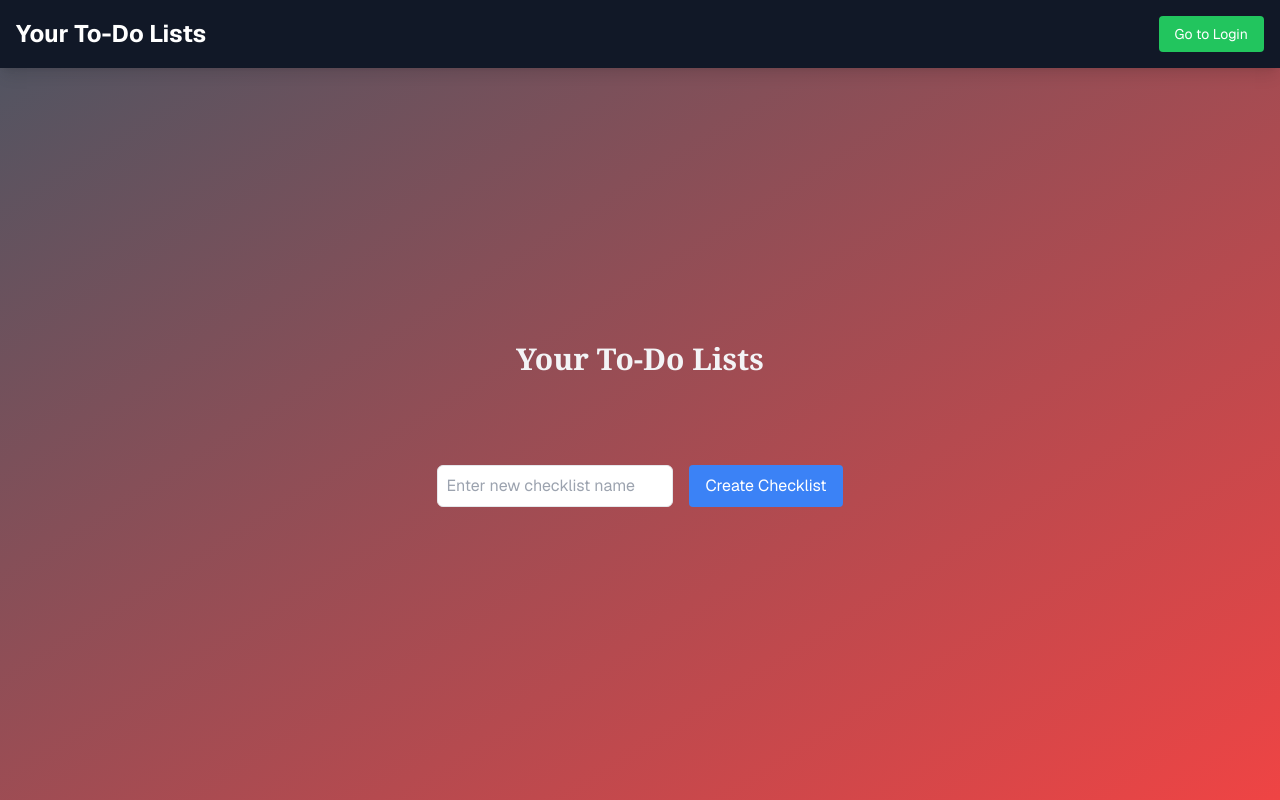
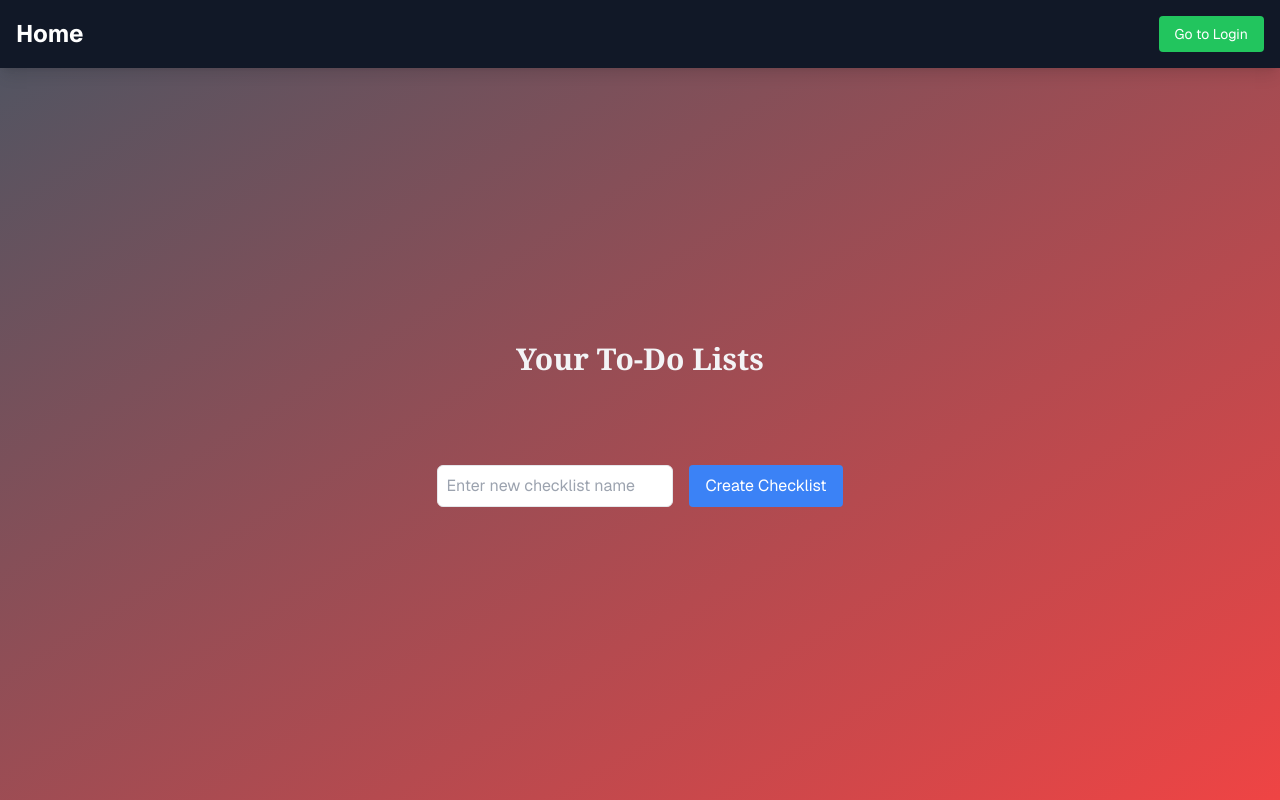
Before and after one commit to ntijoh-zejd-avdic/ReactNext1, a Next.js app in the folder todo-omatic-too/: page / in a window 1280 px wide. Built offline with nearby package versions, Linux system fonts and the light colour scheme.

Commit message:
KKKKKKKHAAAAAANAAAAAAAAAAAAAAAAAT@@@@@@@@@@@@@@@@

```diff
--- a/todo-omatic-too/src/app/page.js
+++ b/todo-omatic-too/src/app/page.js
@@ -104,7 +104,7 @@ export default function Home() {
       <div className="grid grid-rows-[1fr] items-center justify-items-center h-full p-8 sm:p-20 font-[family-name:var(--font-geist-sans)]">
       <header className="absolute top-0 left-0 w-full bg-gray-900 text-white shadow-lg">
         <div className="container mx-auto p-4 flex justify-between items-center">
-          <h1 className="text-2xl font-bold">Your To-Do Lists</h1>
+          <h1 className="text-2xl font-bold">Home</h1>
           <button
             className="text-sm bg-green-500 hover:bg-green-600 text-white py-2 px-4 rounded"
             onClick={handleLoginClick}
```
